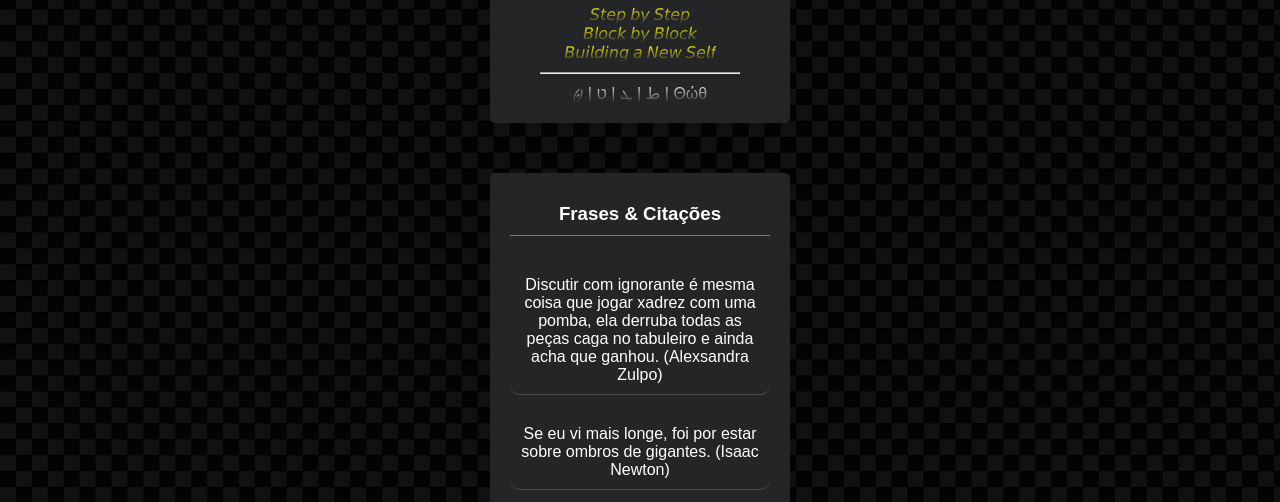
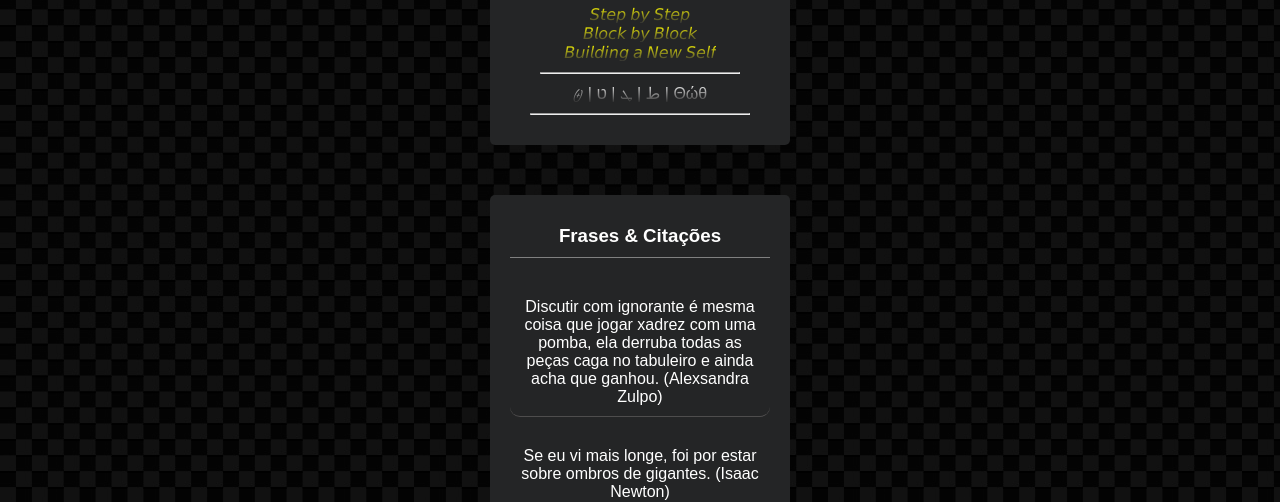
Before and after one commit to maxgutierrez/maxgutierrez.github.io, a plain HTML site: page index.html in a window 1280 px wide. Shown: the part 325-827 px from the top of the page. Drawn offline with Linux system fonts and the light colour scheme.

Commit message:
Update index.html

```diff
--- a/index.html
+++ b/index.html
@@ -56,6 +56,7 @@
 				<hr style="width: 200px;">
 				<span class="simbols-2">
 				ط | ܛ | ט | 𐤈 | Θώθ
+				<hr style="width: 220px;">
 				</span>
 
 
```
